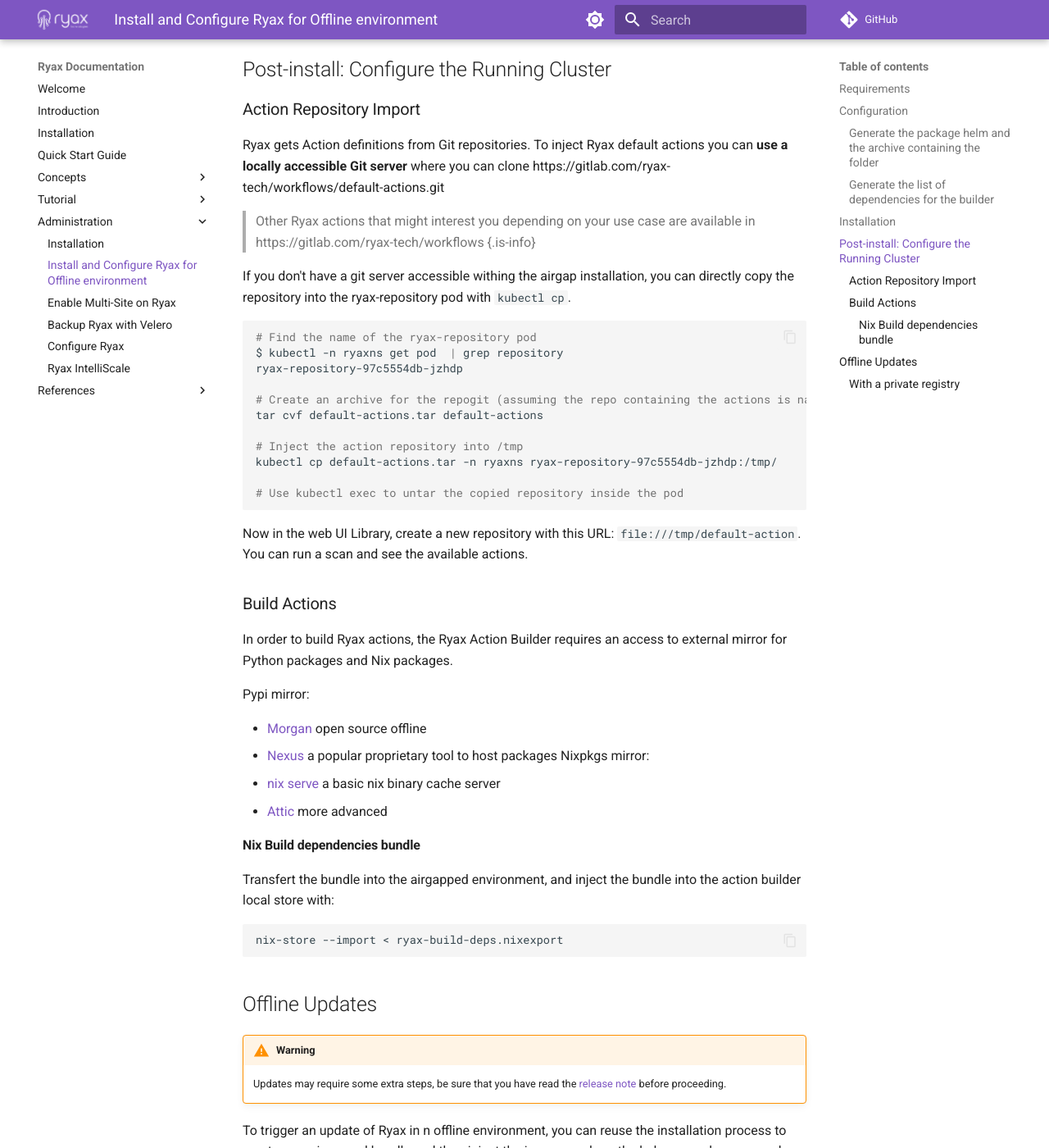
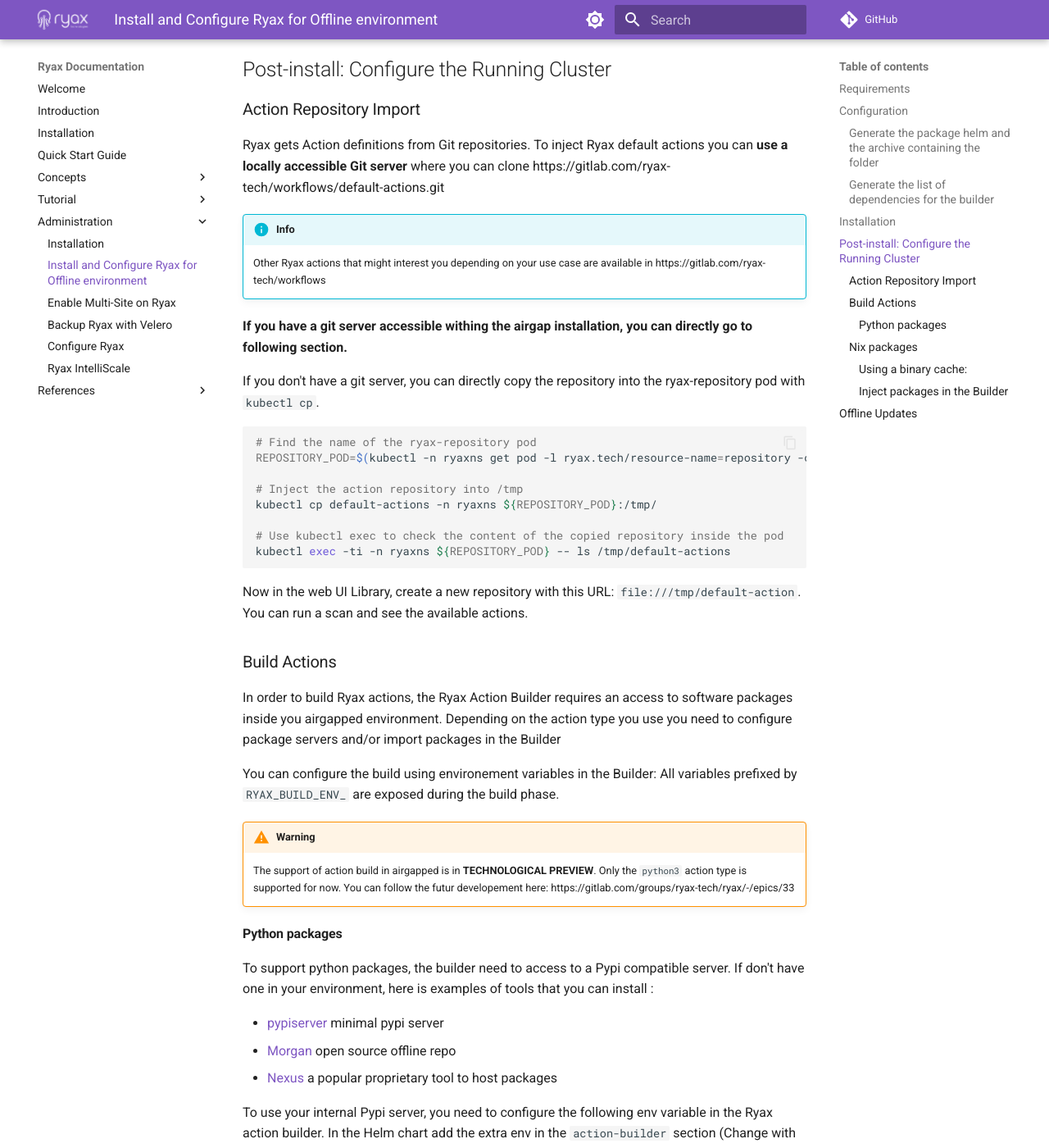
Before and after one commit to RyaxTech/ryax-engine, an MkDocs documentation site: the page built from docs/docs/howto/install_ryax_kubernetes_airgap.md, in a window 1280 px wide and 1400 px high, scrolled down 2114 px. Shown: the whole window at 82% size. Built offline with MkDocs 1.6.1 and Material for MkDocs 9.7.7, drawn with Linux system fonts in a browser that asks for light colours; comment, search, counter and statistics services are not loaded; some of the changed text lies outside the part shown.

Commit message:
Update deps and airap doc

````diff
--- a/docs/docs/howto/install_ryax_kubernetes_airgap.md
+++ b/docs/docs/howto/install_ryax_kubernetes_airgap.md
@@ -41,12 +41,12 @@
 
 This script creates two file, one containing the images necessary to run ryax, and the helm package required for the installation. Additionnaly, you need to copy the two following file for your aigap installation:
 
-- [ryax-airgap -helm-values](https://raw.githubusercontent.com/RyaxTech/ryax-engine/refs/heads/master/airgap/ryax-airgap-helm-values.yaml)
+- [ryax-airgap-helm-values](https://raw.githubusercontent.com/RyaxTech/ryax-engine/refs/heads/master/airgap/ryax-airgap-helm-values.yaml)
 - [minimal.yaml](https://raw.githubusercontent.com/RyaxTech/ryax-engine/refs/heads/master/chart/env/minimal.yaml)
 
 ### Generate the list of dependencies for the builder
 
-For this step, you need a machine with the same architecture of the targeted cluster, and the package manager nix installed.
+For this step, you need a machine **with the same architecture of the targeted cluster**, and the package manager nix installed.
 
 First you need to clone the repository [ryax-wrappers](https://gitlab.com/ryax-tech/ryax/ryax-action-wrappers).
 For airgapped environment, you can pre-build and package all build dependencies with:
@@ -80,63 +80,107 @@
 
 Ryax gets Action definitions from Git repositories. To inject Ryax default actions you can **use a locally accessible Git server** where you can clone https://gitlab.com/ryax-tech/workflows/default-actions.git
 
-> Other Ryax actions that might interest you depending on your use case are available in https://gitlab.com/ryax-tech/workflows
-{.is-info}
+!!! info
+    Other Ryax actions that might interest you depending on your use case are available in https://gitlab.com/ryax-tech/workflows
 
-If you don't have a git server accessible withing the airgap installation, you can directly copy the repository into the ryax-repository pod with `kubectl cp`.
+**If you have a git server accessible withing the airgap installation, you can directly go to following section.**
+
+If you don't have a git server, you can directly copy the repository into the ryax-repository pod with `kubectl cp`.
 
 ```bash
 # Find the name of the ryax-repository pod
-$ kubectl -n ryaxns get pod  | grep repository
-ryax-repository-97c5554db-jzhdp
-
-# Create an archive for the repogit (assuming the repo containing the actions is names default-actions)
-tar cvf default-actions.tar default-actions
+REPOSITORY_POD=$(kubectl -n ryaxns get pod -l ryax.tech/resource-name=repository -o jsonpath='{.items[0].metadata.name}')
 
 # Inject the action repository into /tmp
-kubectl cp default-actions.tar -n ryaxns ryax-repository-97c5554db-jzhdp:/tmp/
+kubectl cp default-actions -n ryaxns ${REPOSITORY_POD}:/tmp/
 
-# Use kubectl exec to untar the copied repository inside the pod
+# Use kubectl exec to check the content of the copied repository inside the pod
+kubectl exec -ti -n ryaxns ${REPOSITORY_POD} -- ls /tmp/default-actions
 ```
-
-<!--
-I (adfaure) tested without success:
-
-**Only if you do not have a local Git server** you can inject the actions repository directly into the Ryax Repository service. For example, you import the default action git repository in your `/home/example/myrepos` on the hosting node of your Ryax installation and expose it with a `hostPath` in the `ryax-repository` service using these options in the helm values:
-```yaml
-repository:
-	extraVolumes:
-	- name: repos
-  	hostPath:
-    	path: /home/example/myrepos
-    	type: DirectoryOrCreate
-	extraVolumeMounts:
-	- mountPath: /data/repos
- 		name: repos
-```
--->
 
 Now in the web UI Library, create a new repository with this URL: `file:///tmp/default-action`. You can run a scan and see the available actions.
 
 ### Build Actions
 
-In order to build Ryax actions, the Ryax Action Builder requires an access to external mirror for Python packages and Nix packages.
+In order to build Ryax actions, the Ryax Action Builder requires an access to software packages inside you airgapped environment.
+Depending on the action type you use you need to configure package servers and/or import packages in the Builder
 
-Pypi mirror:
+You can configure the build using environement variables in the Builder: All variables prefixed by `RYAX_BUILD_ENV_` are exposed during the build phase.
 
-- [Morgan](https://github.com/ido50/morgan) open source offline
-- [Nexus](https://www.sonatype.com/products/sonatype-nexus-repository) a popular proprietary tool to host packages
-Nixpkgs mirror:
-- [nix serve](https://github.com/edolstra/nix-serve) a basic nix binary cache server
-- [Attic](https://github.com/zhaofengli/attic) more advanced
+!!! warning
+    The support of action build in airgapped is in **TECHNOLOGICAL PREVIEW**.
+    Only the `python3` action type is supported for now.
+    You can follow the futur developement here: https://gitlab.com/groups/ryax-tech/ryax/-/epics/33
 
 
-#### Nix Build dependencies bundle
+#### Python packages
+
+To support python packages, the builder need to access to a Pypi compatible server.
+If don't have one in your environment, here is examples of tools that you can install :
+
+- [pypiserver](https://github.com/pypiserver/pypiserver) minimal pypi server
+- [Morgan](https://github.com/ido50/morgan) open source offline repo
+- [Nexus](https://www.sonatype.com/products/sonatype-nexus-repository) a popular proprietary tool to host packages
+
+To use your internal Pypi server, you need to configure the following env variable in the Ryax action builder.
+In the Helm chart add the extra env in the `action-builder` section (Change with your server host name):
+```yaml
+action-builder:
+  extraEnv:
+    - name: RYAX_BUILD_ENV_UV_INDEX_URL
+      value: http://mypipy-server.example.com
+    - name: RYAX_BUILD_ENV_UV_TRUSTED_HOST
+      value: mypipy-server.example.com
+    - name: RYAX_EXTRA_NIX_ARGS
+      value: --no-net
+```
+
+### Nix packages
+
+To have access to Nix packages inside you airgapped environment you can either use an internal package binary cache or import packages directly in the Builder
+
+#### Using a binary cache:
+
+Install a Nix Binary cache, for example:
+
+- [nix serve](https://github.com/edolstra/nix-serve) a basic nix binary cache server
+- [Attic](https://github.com/zhaofengli/attic) more advanced with access rights and storage optimisation
+
+Then configure the Builder to use it as a substituer (Change with server host name):
+```yaml
+action-builder:
+  extraEnv:
+    - name: RYAX_EXTRA_NIX_ARGS
+      value: --option substituters my-nix-cache.example.com
+```
+
+Now you need to inject, in you cache the bundle created at the end of the configuration step: `ryax-build-deps.nixexport`
+
+#### Inject packages in the Builder
+
+!!! info
+   If you have Nix binary cache you can directly import the packages created in the configuration step, and skip the following
+
+If you don't have a server, you can directly import packages into the Ryax Action Builder Nix store with `kubectl cp`.
 
 Transfert the bundle into the airgapped environment, and inject the bundle into the action builder local store with:
-```shell
-nix-store --import < ryax-build-deps.nixexport
+```bash
+# Find the name of the pod
+BUILDER_POD=$(kubectl -n ryaxns get pod -l ryax.tech/resource-name=action-builder -o jsonpath='{.items[0].metadata.name}')
+
+# Inject the nix bundle into the builder
+kubectl exec -ti -n ryaxns ${BUILDER_POD} -- nix-store --import < ryax-build-deps.nixexport
 ```
+
+!!! tip
+    If you need extra packages for actions that define `spec.dependencies` in the `ryax_metadata.yaml` create a bundle and import it using the same process:
+    ```bash
+    # build something and get a ./result link
+    # then export it with its dependencies
+    nix-store --export $(nix-store --query --requisites ./result) > action-deps.nixexport
+    # copy it into the builder and run
+    nix-store --import < action-deps.nixexport
+    ```
 
 ## Offline Updates
 
@@ -148,13 +192,12 @@
 sudo k3s ctr images import ./ryax-airgap-images-amd64.tar.gz
 helm upgrade --install ryax ./ryax-engine-*.tgz -n ryaxns --reuse-values
 ```
+Don't forget to update Nix build dependencies with the process defined in the configuration.
 
-### With a private registry
+<!-- ### With a private registry
 
 You'll also need to have a private registry that can host both container images and Helm charts.
 Example tools:
-
 - [Hauler](https://github.com/hauler-dev/hauler)
 - [Harbor](https://goharbor.io/)
-
-TODO: explain how to overrride image repo with k3s mirror or helm chart override
+TODO: explain how to overrride image repo with k3s mirror or helm chart override -->
````
